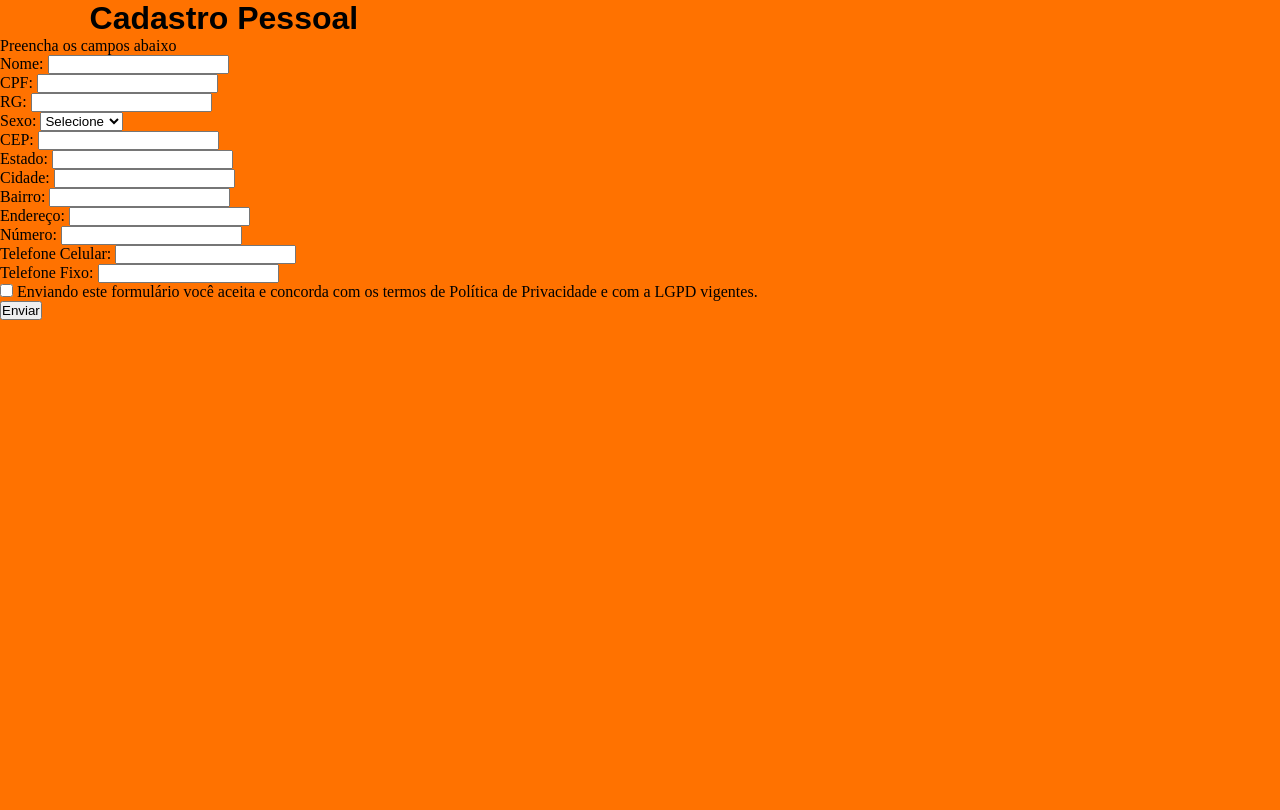
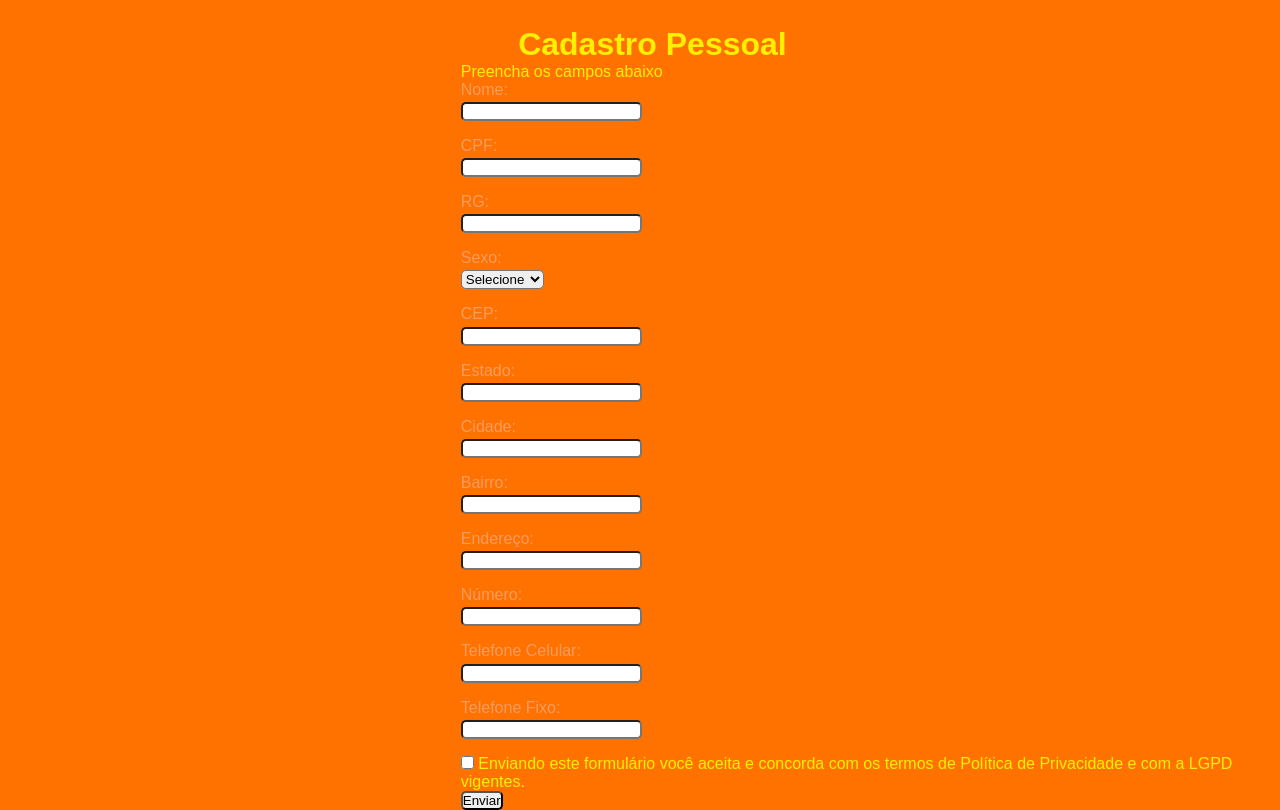
Before and after one commit to danrusman/formulario-cadastro-pessoal, a plain HTML site: page index.html in a window 1280 px wide. Drawn offline with Linux system fonts and the light colour scheme.

Commit message:
Update CSS
Inclusão de estilos

```diff
--- a/css/estilo.css
+++ b/css/estilo.css
@@ -6,11 +6,13 @@
 #titulo {
     font-family: sans-serif;
     margin-left: 7%;
+    color: #FFEF00;
 }
 
 #subTitulo {
     font-family: sans-serif;
-    margin-left: 7%;
+    margin-left: 10%;
+    color: #FFEF00;
 }
 
 fieldset {
@@ -19,4 +21,24 @@ fieldset {
 
 body {
     background-color: #FF7200;
+    font-family: sans-serif;
+    font-size: 1em;
+    color: #FFEF00;
+    margin-left: 36%;
+    margin-top: 2%;
+    justify-content: center;
 }
+
+input, select, button {
+    border-radius: 5px;
+}
+
+.campo {
+    margin-bottom: 1em;
+}
+
+.campo label{
+    margin-bottom: 0.2em;
+    color: #F79C60;
+    display: block;
+}
--- a/index.html
+++ b/index.html
@@ -8,7 +8,7 @@
     <title>Cadastro Pessoal</title>
 </head>
 <body>
-    <div>
+    <div id="cabecalho">
         <h1 id="titulo">Cadastro Pessoal</h1>
         <p id="subtitulo">Preencha os campos abaixo</p>
     </div>
```
